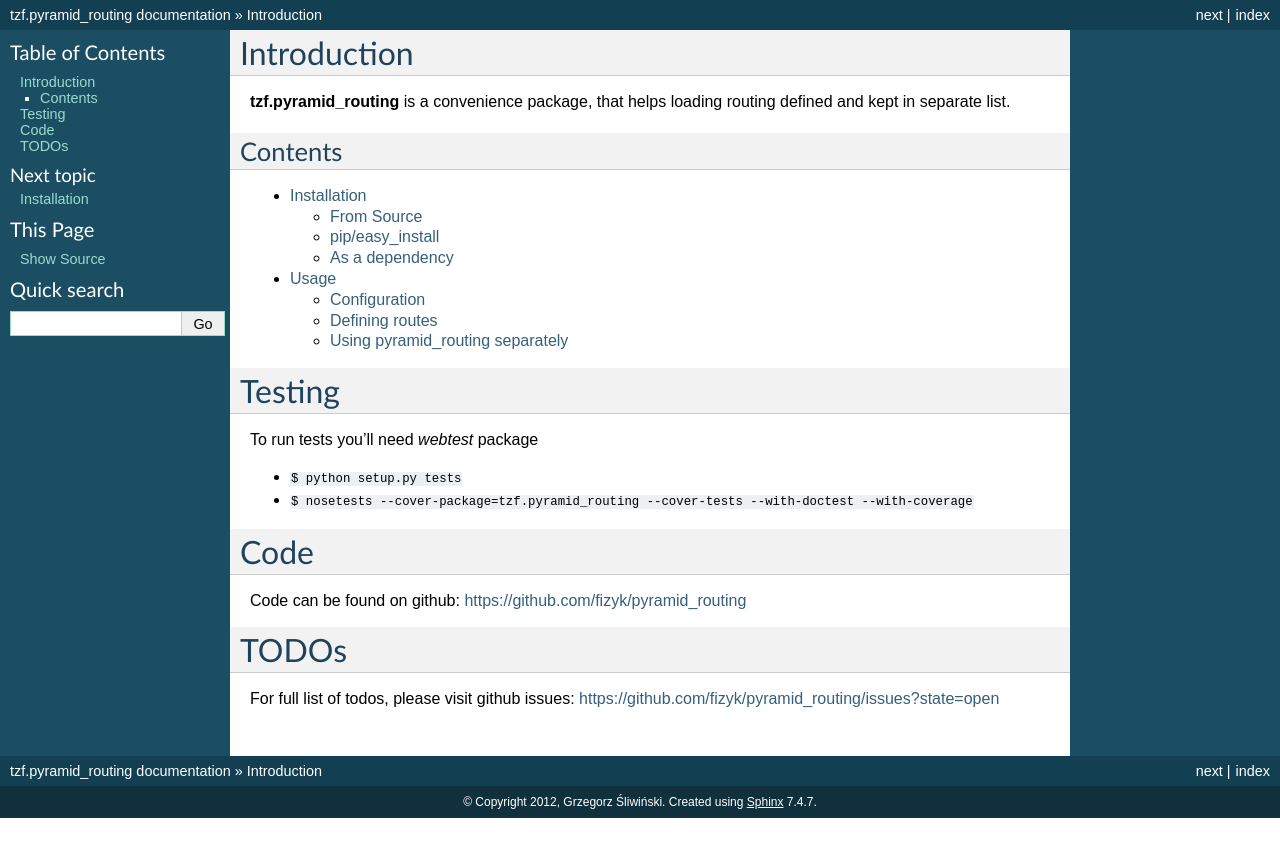
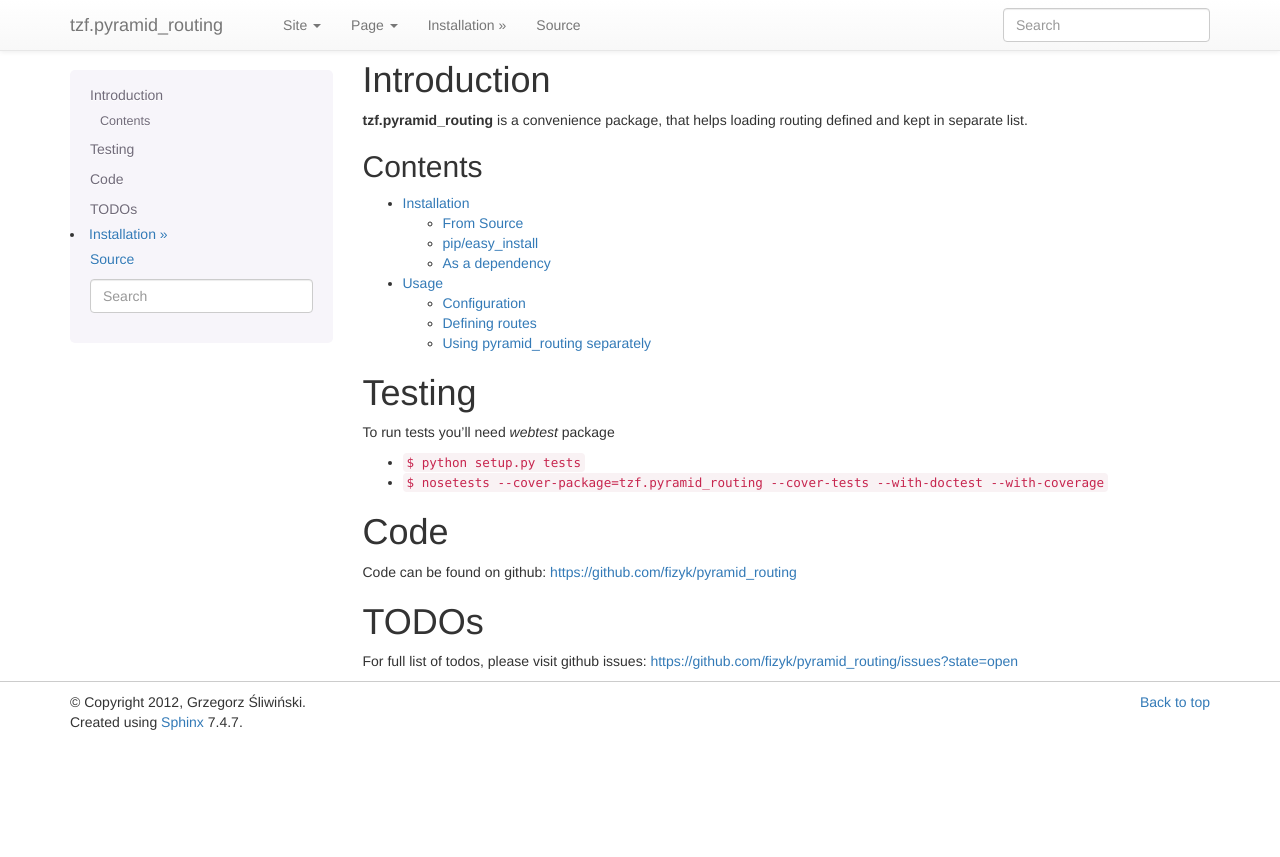
Before and after one commit to fizyk/pyramid_routing, a Sphinx documentation site: the page built from docs/index.rst, in a window 1280 px wide. Shown: the top 857 px of the page. Built offline with Sphinx 7.4.7, drawn with Linux system fonts in a browser that asks for light colours.

Commit message:
sphinx bootstrap theme for docs

```diff
--- a/docs/conf.py
+++ b/docs/conf.py
@@ -13,6 +13,7 @@
 
 import sys
 import os
+import sphinx_bootstrap_theme
 
 # If extensions (or modules to document with autodoc) are in another directory,
 # add these directories to sys.path here. If the directory is relative to the
@@ -96,7 +97,8 @@ pygments_style = 'sphinx'
 
 # The theme to use for HTML and HTML Help pages.  See the documentation for
 # a list of builtin themes.
-html_theme = 'default'
+html_theme = 'bootstrap'
+html_theme_path = sphinx_bootstrap_theme.get_html_theme_path()
 
 # Theme options are theme-specific and customize the look and feel of a theme
 # further.  For a list of options available for each theme, see the
--- /dev/null
+++ b/docs/docs_requirements.txt
@@ -0,0 +1 @@
+tzf.pyramid_routing[docs]
--- a/setup.py
+++ b/setup.py
@@ -17,6 +17,10 @@ test_requires = [
     'nose',
     'coverage',
 ]
+
+extras_require = {
+    'docs': ['sphinx', 'sphinx_bootstrap_theme'],
+}
 
 setup(
     name='tzf.pyramid_routing',
@@ -55,4 +59,5 @@ setup(
     test_suite='tzf.pyramid_routing',
     include_package_data=True,
     zip_safe=False,
+    extras_require=extras_require,
 )
```
